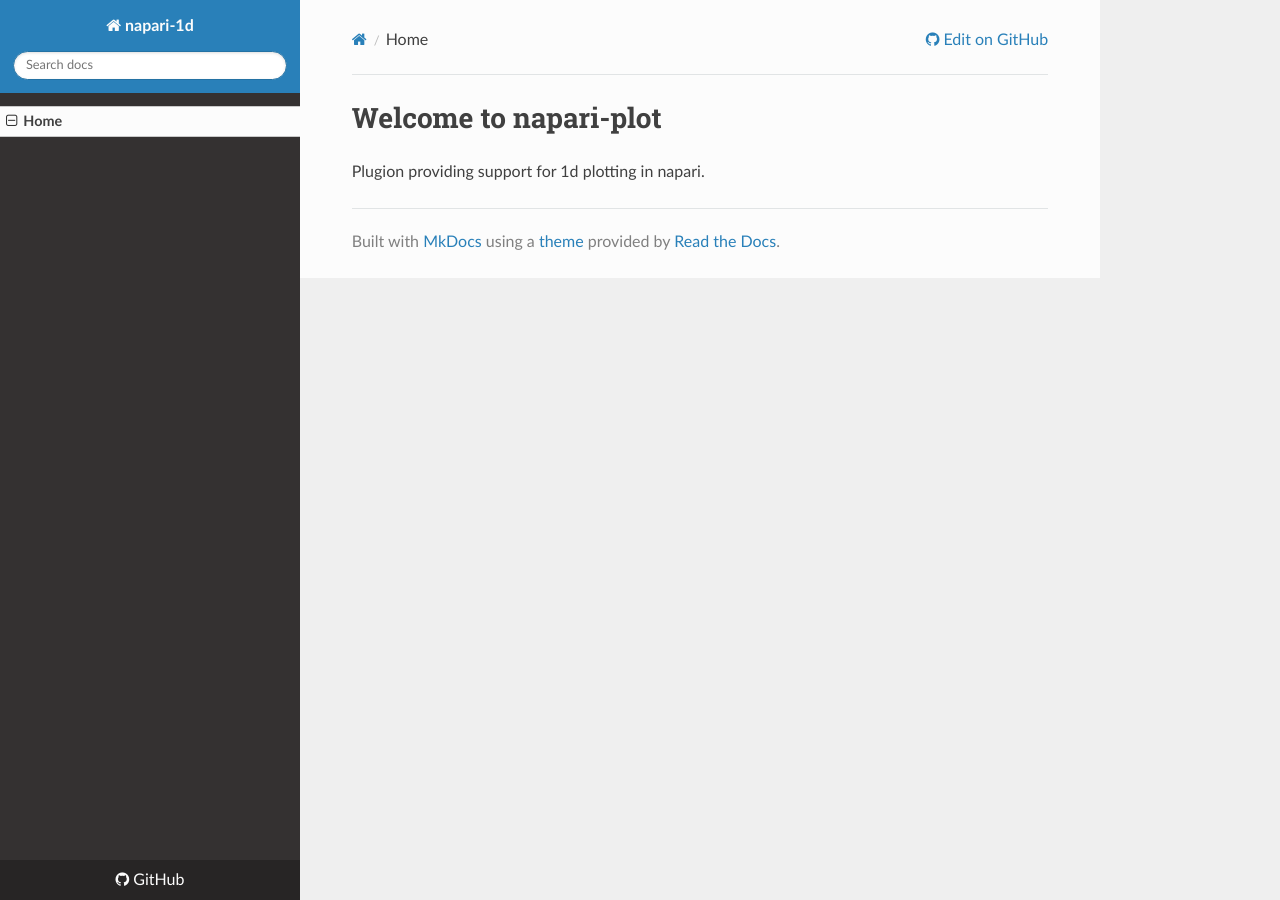
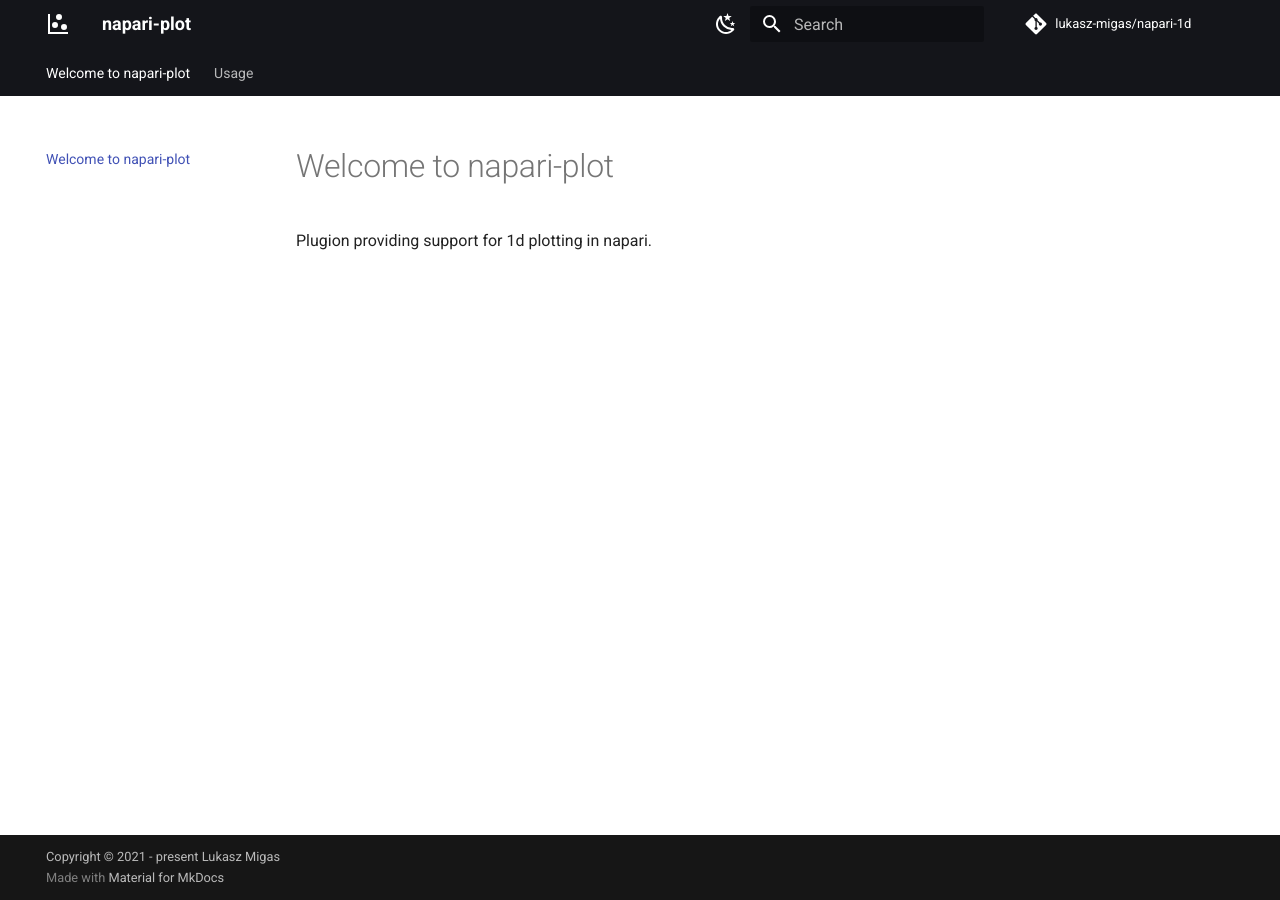
Before and after one commit to lukasz-migas/napari-plot, an MkDocs documentation site: the page built from docs/index.md, in a window 1280 px wide. Built offline with MkDocs 1.6.1 and Material for MkDocs 9.7.7, drawn with Linux system fonts in a browser that asks for light colours; nearby versions of some CDN libraries; comment, search, counter and statistics services are not loaded; old or Windows-style settings are respelled for this version of MkDocs.

Commit message:
Improvements

```diff
--- a/mkdocs.yml
+++ b/mkdocs.yml
@@ -1,10 +1,85 @@
-site_name: napari-1d
-site_description: Plugion providing support for 1d plotting in napari.
+site_name: napari-plot
+site_url: https://github.com/lukasz-migas/napari-1d
 site_author: Lukasz Migas
+site_description: >-
+  Vispy-based plotting library alongside napari.
 
-theme: readthedocs
-
+# Repository
+repo_name: lukasz-migas/napari-1d
 repo_url: https://github.com/lukasz-migas/napari-1d
 
-pages:
-- Home: index.md
+# Copyright
+copyright: Copyright &copy; 2021 - present Lukasz Migas
+
+extra_css:
+  - assets/css/extra.css
+
+theme:
+  icon:
+    logo: material/chart-scatter-plot
+  name: material
+  palette:
+    - scheme: default
+      primary: black
+      accent: green
+      toggle:
+        icon: material/weather-night
+        name: Switch to dark mode
+    - scheme: slate
+      primary: amber
+      accent: yellow
+      toggle:
+        icon: material/weather-sunny
+        name: Switch to light mode
+  features:
+    - navigation.instant
+    - navigation.top
+    - navigation.tabs
+    # - navigation.tracking
+    - search.highlight
+    - search.suggest
+    # - toc.follow
+    # - content.code.annotate
+
+markdown_extensions:
+  - admonition
+  - pymdownx.details
+  - pymdownx.superfences
+  - changelog
+
+plugins:
+  - search
+  - autorefs
+  - minify:
+      minify_html: true
+  # - mkdocstrings:
+  #     watch:
+  #       - napari_plot
+  #     handlers:
+  #       python:
+  #         import:
+  #           - https://docs.python.org/3/objects.inv
+  #         selection:
+  #           docstring_style: numpy
+  #           filters: ["!^_"]
+  #         rendering:
+  #           show_root_heading: true
+  #           # show_root_toc_entry: true
+  #           show_root_full_path: true
+  #           # show_object_full_path: false
+  #           # show_root_members_full_path: false
+  #           # show_category_heading: false
+  #           # show_if_no_docstring: false
+  #           # show_signature: true
+  #           # show_signature_annotations: false
+  #           show_source: true
+  #           # show_bases: true
+  #           # group_by_category: true
+  #           # heading_level: 2
+  #           members_order: alphabetical  # alphabetical/source
+
+  #           ## experimental
+  #           # separate_signature: false
+  #           # line_length: 60
+  #           # show_submodules: true
+  #           docstring_section_style: list  # or table/list/spacy
```
Also changed, not shown: docs/usage.md (added).
